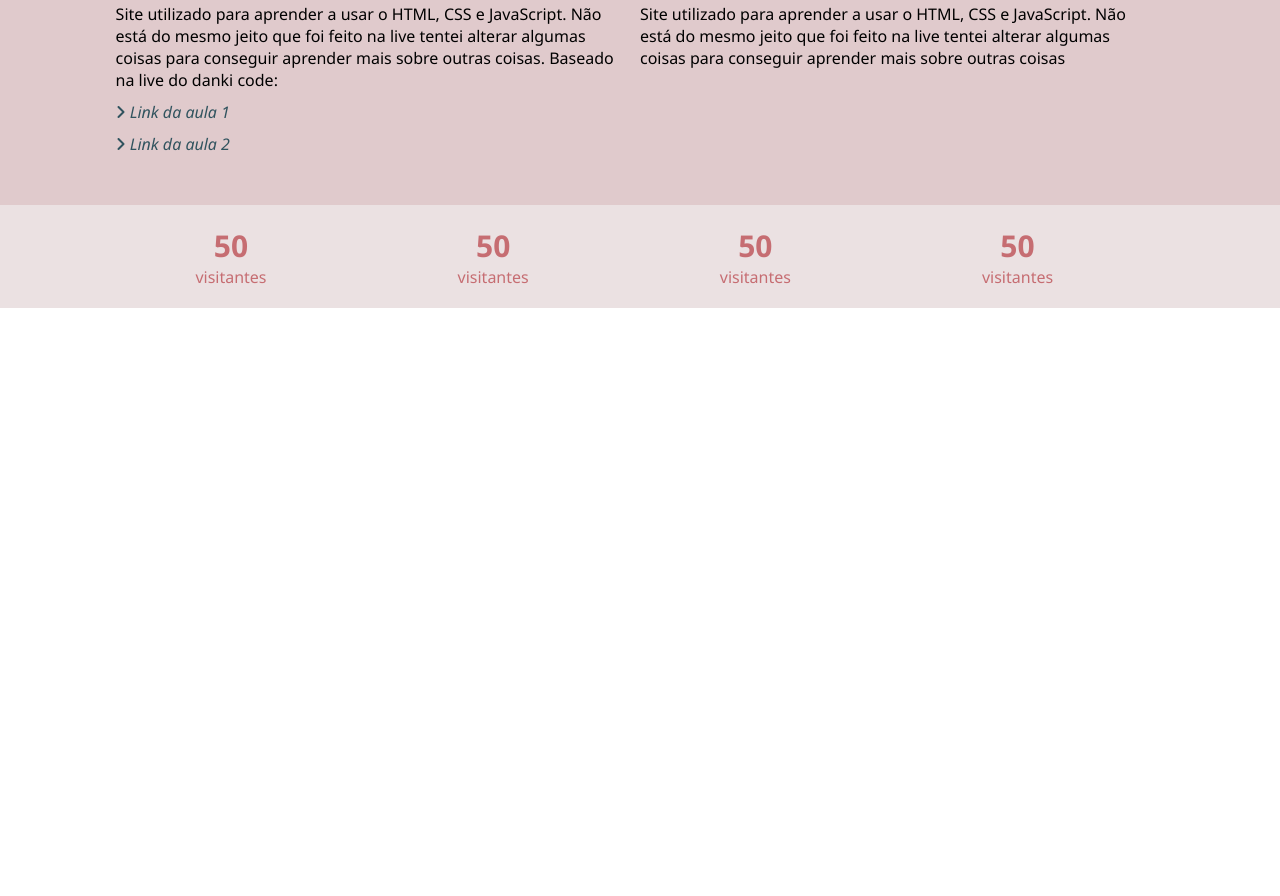
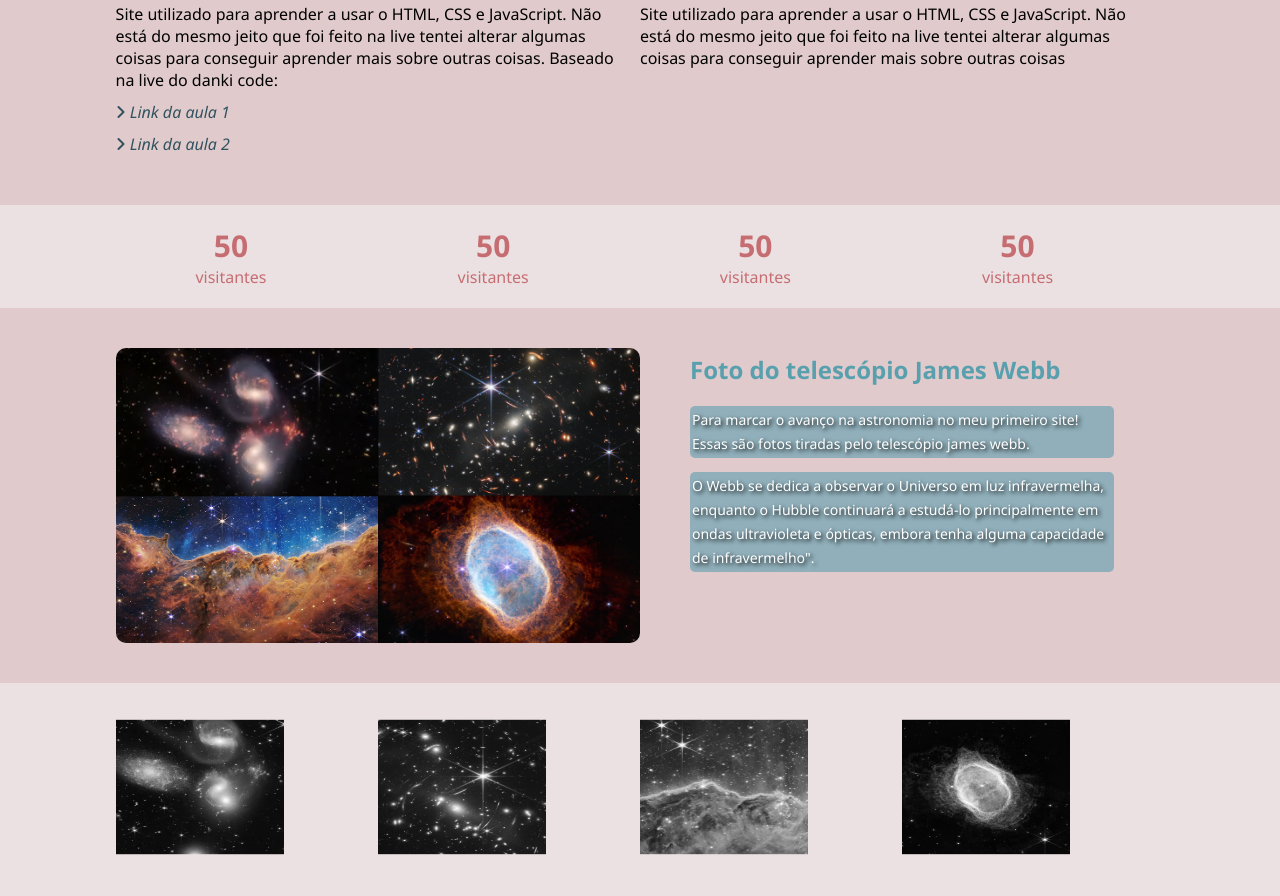
Before and after one commit to Ssetoue/Site-One, a plain HTML site: page index.html in a window 1280 px wide. Shown: the part 873-1769 px from the top of the page. Before the commit the page ends 1181 px from the top, so only its background shows below. Drawn offline with Linux system fonts and the light colour scheme.

Commit message:
adicionando nova sessão com imagens

```diff
--- a/index.html
+++ b/index.html
@@ -3,7 +3,7 @@
    <head>
       <meta charset="UTF-8">
       <meta name="viewport" content="width=device-width, initial-scale=1.0">
-      <title>ProjetoComercialOne</title>
+      <title>ProjetoOne</title>
       <link href="style.css" rel="stylesheet"/>
 
    </head>
@@ -13,7 +13,7 @@
       <header>
          <div class="center">
             <div class="logo">
-               <h2>Projeto Comercial One</h2>
+               <h2>Projeto  One</h2>
             </div><!--logo-->
             <div class="menu">
                <a href="#">Home</a>
@@ -39,7 +39,7 @@
       <section class="main">
          <div class="center">
             <div class="main_cta">
-               <h2>Site Comercial One</h2>
+               <h2>Site One Responsivo</h2>
                <p>Primeiro Site Comercial</p>
                   <button><a href="#">Get Started</a></button>
             </div><!--main_cta-->
@@ -106,15 +106,51 @@
       </section><!--conquistas-->
 
 
+      <section class="sobre-estrela">
+         <div class="center">
+            <img class="sobre-estrela-img" src="./img/james-webb.png">
+            <div class="sobre-estrela-content">
+               <h2>Foto do telescópio James Webb</h2>
+               <p>
+                  Para marcar o avanço na astronomia no meu primeiro site! Essas são fotos tiradas pelo telescópio james webb.
+               </p>
+               <p>
+                   O Webb se dedica a observar o Universo em luz infravermelha, enquanto o Hubble continuará a estudá-lo principalmente em ondas ultravioleta e ópticas, embora tenha alguma capacidade de infravermelho".
+               </p>
+            </div>
+         </div><!--center-->
+      </section><!--sobre-estrela-->
+
+      <section class="conquistas">
+         <div class="center">
+            <div class="conquista-single" style="width:16%; margin-right:9%;">
+               <img src="./img/galaxia-2 (2).jpg">
+            </div><!--conquista-single-->
+            <div class="conquista-single" style="width:16%; margin-right:9%;">
+               <img src="./img/galaxia (2).jpg">
+            </div><!--conquista-single-->
+            <div class="conquista-single" style="width:16%; margin-right:9%;">
+               <img src="./img/nebulosa (2).jpg">
+            </div><!--conquista-single-->
+            <div class="conquista-single" style="width:16%; margin-right:9%;">
+               <img src="./img/nova (2).jpg">
+            </div><!--conquista-single-->
+         </div><!--center-->
+      </section><!--conquistas-->
+
+
+
 
       <script src="https://kit.fontawesome.com/5aed75b52b.js" crossorigin="anonymous"></script>
       <script>
          let  menuItems = document.querySelector('#menuItems')
             function mostrar(){
                if(menuItems.classList != 'show'){
-               menuItems.classList.add ('show')
+                  menuItems.classList.remove('hide')
+                  menuItems.classList.add ('show')
                } else{
-                  menuItems.classList.remove ('show')
+                  menuItems.classList.remove('show')
+                  menuItems.classList.add('hide')
                }
             }
       </script>
--- a/style.css
+++ b/style.css
@@ -29,12 +29,18 @@
    text-align: center;
    background-color: #ebe1e2;
    border-bottom:2px solid #58a0ae;
-   display: none;
+   display: block;
+   opacity: 0;
+   transition: 0.3s;
 }
 #menuItems.show{
-   display: block;
+
+   opacity: 1;
 }
+#menuItems.hide{
 
+   opacity: 0;
+}
 #menuItems a{
    display: block;
    text-decoration: none;
@@ -157,8 +163,6 @@
    font-size: 14px;
    color: gray;
    margin: 10px 0;
-
-
 }
 
 .conteudo-sobre{
@@ -178,7 +182,7 @@
 }
 
 section.conquistas{
-   background-color:  #ebe1e2;
+   background-color: #ebe1e2 ;
    padding: 20px 0;
 }
 .conquista-single{
@@ -190,6 +194,53 @@
 .conquista-single h2{
    font-size: 30px;
 }
+.conquista-single img{
+   max-width: 100%;
+}
+.conquista-single img{
+   filter: grayscale(100%);
+   transform: scale(1,0.8);
+   transition: 1s;
+}
+.conquista-single img:hover{
+   filter: grayscale(0);
+   transform: scale(1,1);
+}
+
+
+/*section sobre imagem*/
+section.sobre-estrela{
+   padding: 40px 0;
+   background-color: #e0cacc;
+}
+
+.sobre-estrela-img{
+   width: 50%;
+   border-radius: 10px;
+}
+.sobre-estrela-img img{max-width: 100%;}
+.sobre-estrela-content{
+   width: 50%;
+   padding: 0 50px;
+
+   margin-top: 5px;
+}
+.sobre-estrela-content h2{
+   color: #58a0ae;
+   margin-bottom: 20px;
+}
+.sobre-estrela-content p{
+   color: white;
+   text-shadow: 2px 2px 4px #000000;
+   font-size: 14px;
+   line-height: 24px;
+   margin-bottom: 14px;
+   background-color: #5d9fb09c;
+   border-radius: 5px;
+   padding: 2px;
+}
+
+
 
 
 
@@ -216,4 +267,7 @@
       font-size: 30px;
       color: #58a0ae;
    }
+   .sobre-estrela-img {width: 100%;}
+   .sobre-estrela-content{width: 100%;}
+
 }
```
Also changed, not shown: assests/img/galaxia (2).jpg (added), assests/img/galaxia-2 (2).jpg (added), assests/img/james-webb.png (added), assests/img/nebulosa (2).jpg (added), assests/img/nova (2).jpg (added), img/galaxia (2).jpg (added), img/galaxia-2 (2).jpg (added), img/james-webb.png (added), img/nebulosa (2).jpg (added), img/nova (2).jpg (added).
